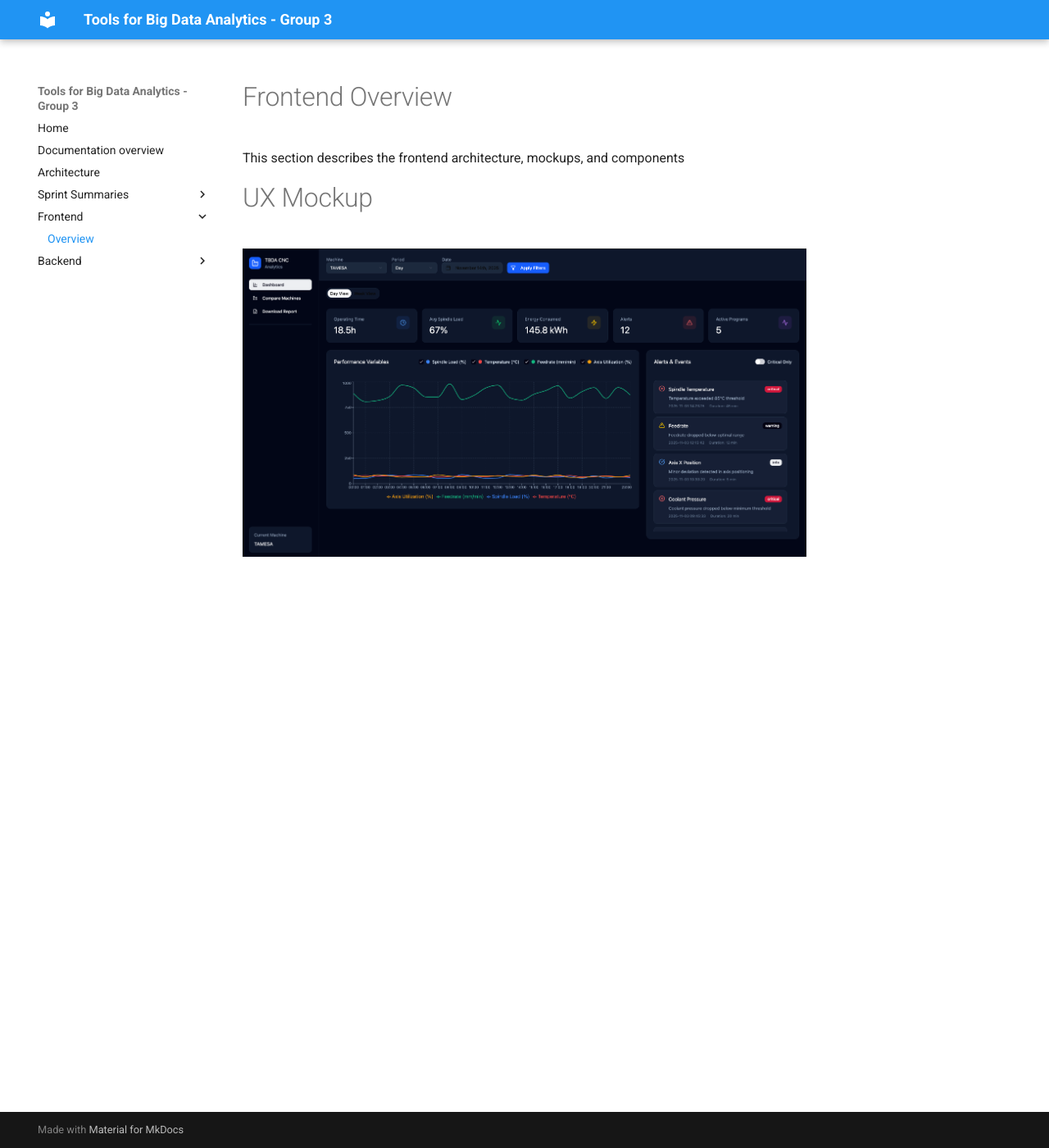
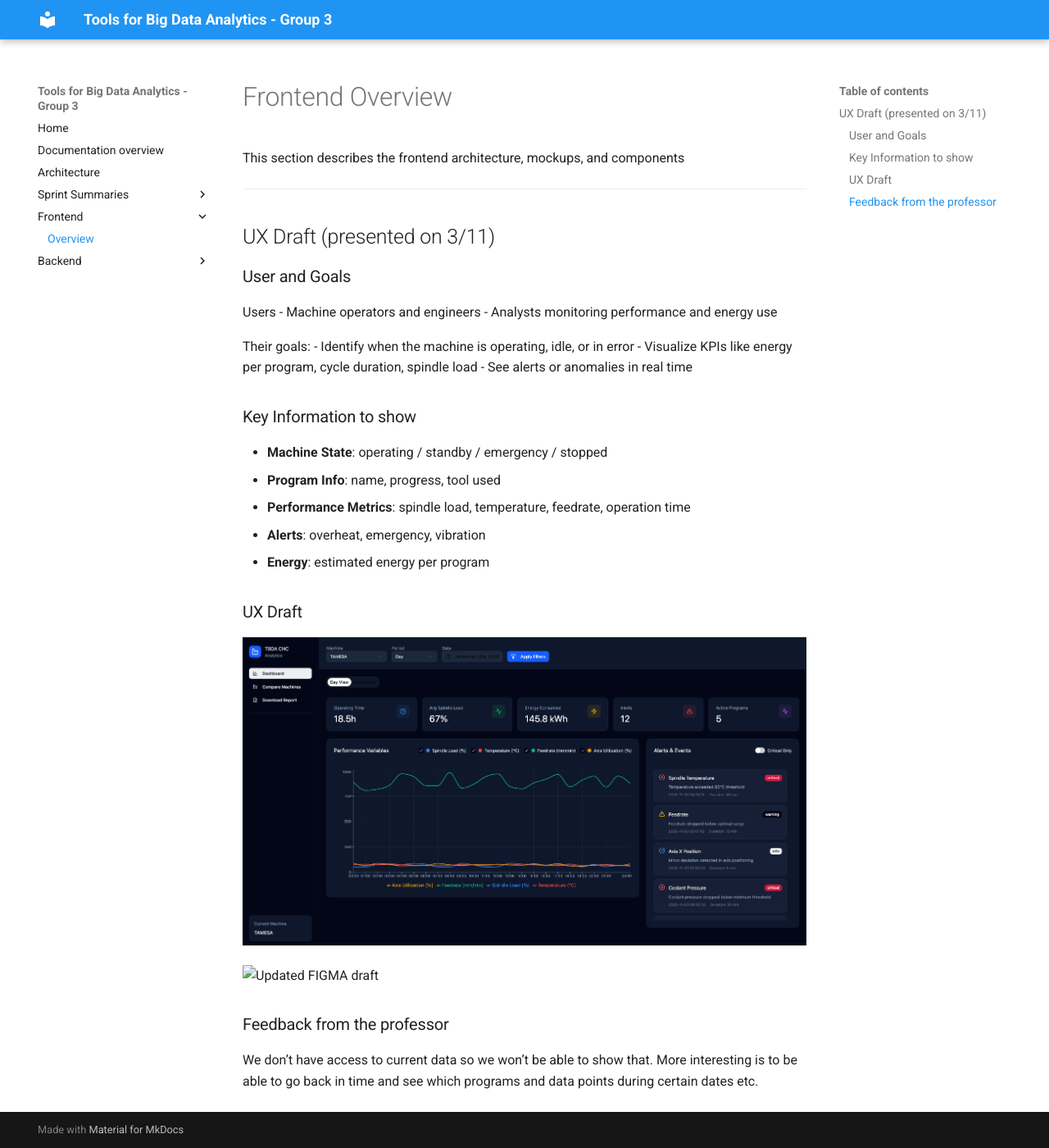
Before and after one commit to TBDA-Classes/2025G3, an MkDocs documentation site: the page built from docs/frontend/ui.md, in a window 1280 px wide and 1400 px high. Shown: the whole window at 82% size. Built offline with MkDocs 1.6.1 and Material for MkDocs 9.7.7, drawn with Linux system fonts in a browser that asks for light colours.

Commit message:
Update ui.md

```diff
--- a/docs/frontend/ui.md
+++ b/docs/frontend/ui.md
@@ -1,5 +1,30 @@
 # Frontend Overview
 This section describes the frontend architecture, mockups, and components
 
-# UX Mockup
+---
+
+## UX Draft (presented on 3/11)
+### User and Goals
+Users
+- Machine operators and engineers
+- Analysts monitoring performance and energy use
+
+Their goals:
+- Identify when the machine is operating, idle, or in error
+- Visualize KPIs like energy per program, cycle duration, spindle load
+- See alerts or anomalies in real time
+
+### Key Information to show
+- **Machine State**: operating / standby / emergency / stopped
+- **Program Info**: name, progress, tool used
+- **Performance Metrics**: spindle load, temperature, feedrate, operation time
+- **Alerts**: overheat, emergency, vibration
+- **Energy**: estimated energy per program
+
+### UX Draft
 ![UI overview](../assets/UX_Mockup_1.png)
+
+![Updated FIGMA draft](https://www.figma.com/make/6YPQxr4f99iAVQY5Oej8Y4/CNC-Analytics-Dashboard-Design?fullscreen=1)
+
+### Feedback from the professor
+We don’t have access to current data so we won’t be able to show that. More interesting is to be able to go back in time and see which programs and data points during certain dates etc.
```
